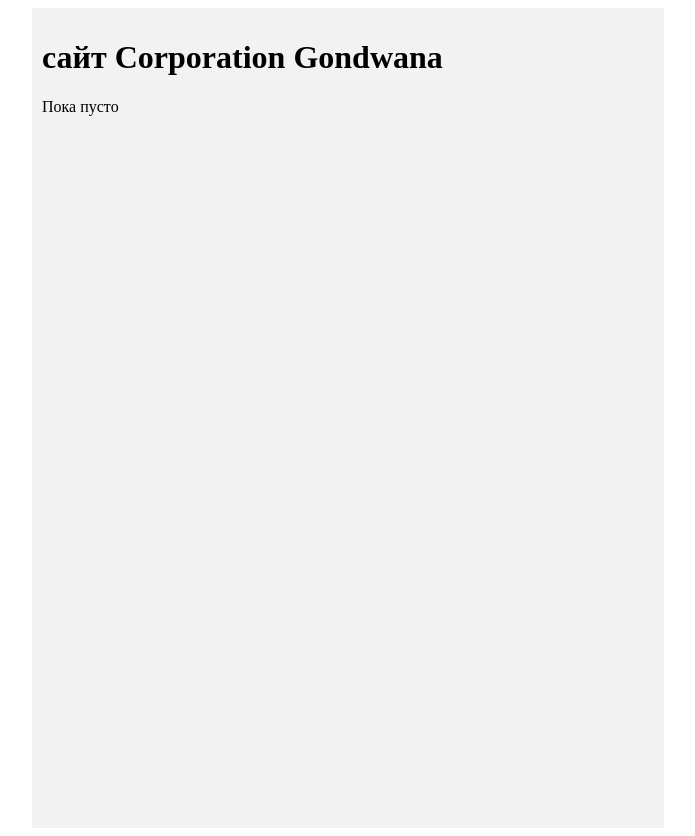
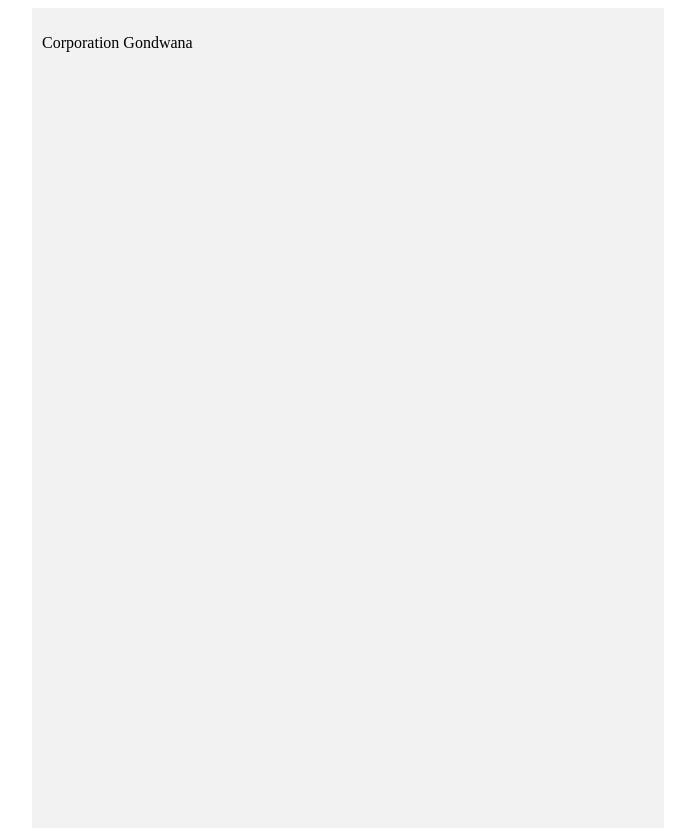
Before and after one commit to nikitajohnson/corporationgondwana, a plain HTML site: page index.html in a window 1280 px wide. Shown: the whole page, without its empty margins (292-987 px from the left). Drawn offline with Linux system fonts and the light colour scheme.

Commit message:
Update index.html

```diff
--- a/index.html
+++ b/index.html
@@ -26,8 +26,7 @@
 </head>
 <body>
   <div id="myDiv">
-    <h1>сайт Corporation Gondwana</h1>
-    <p>Пока пусто</p>
+    <p>Corporation Gondwana</p>
   </div>
 </body>
 </html>
```
